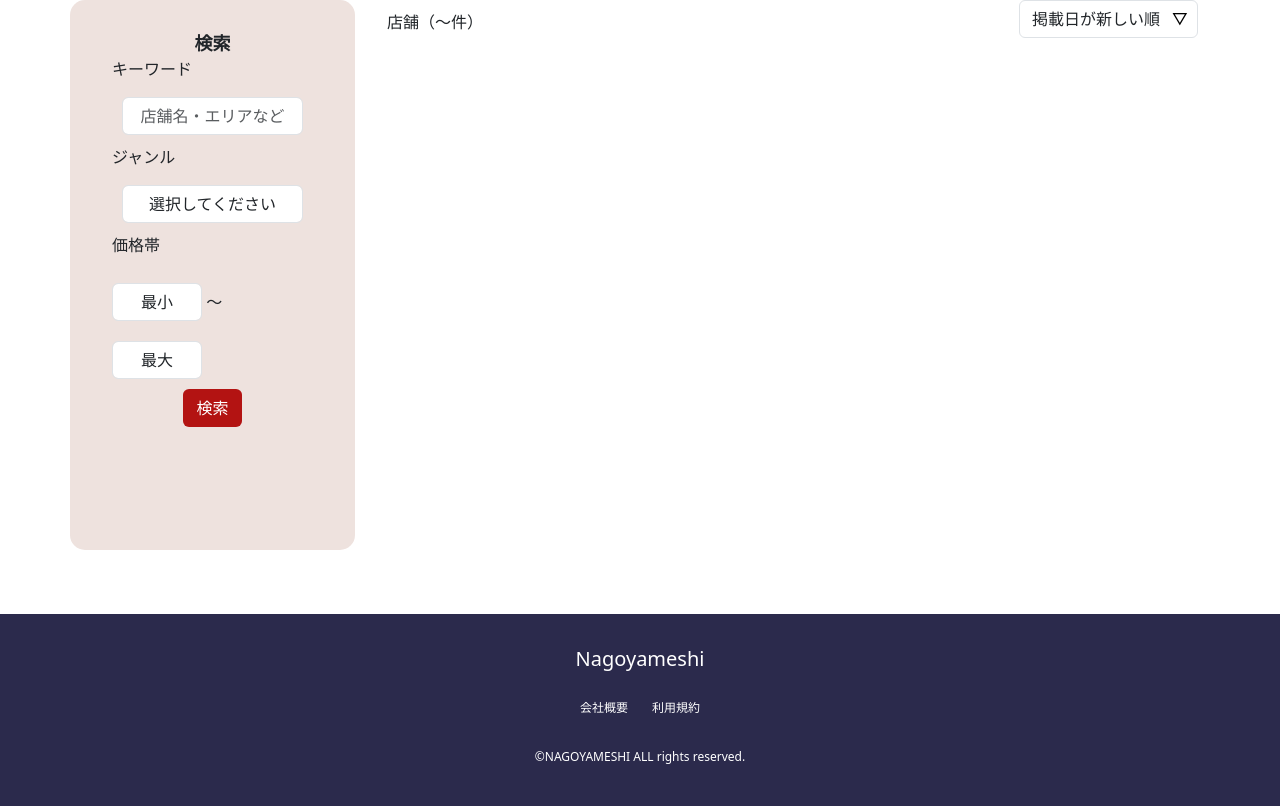
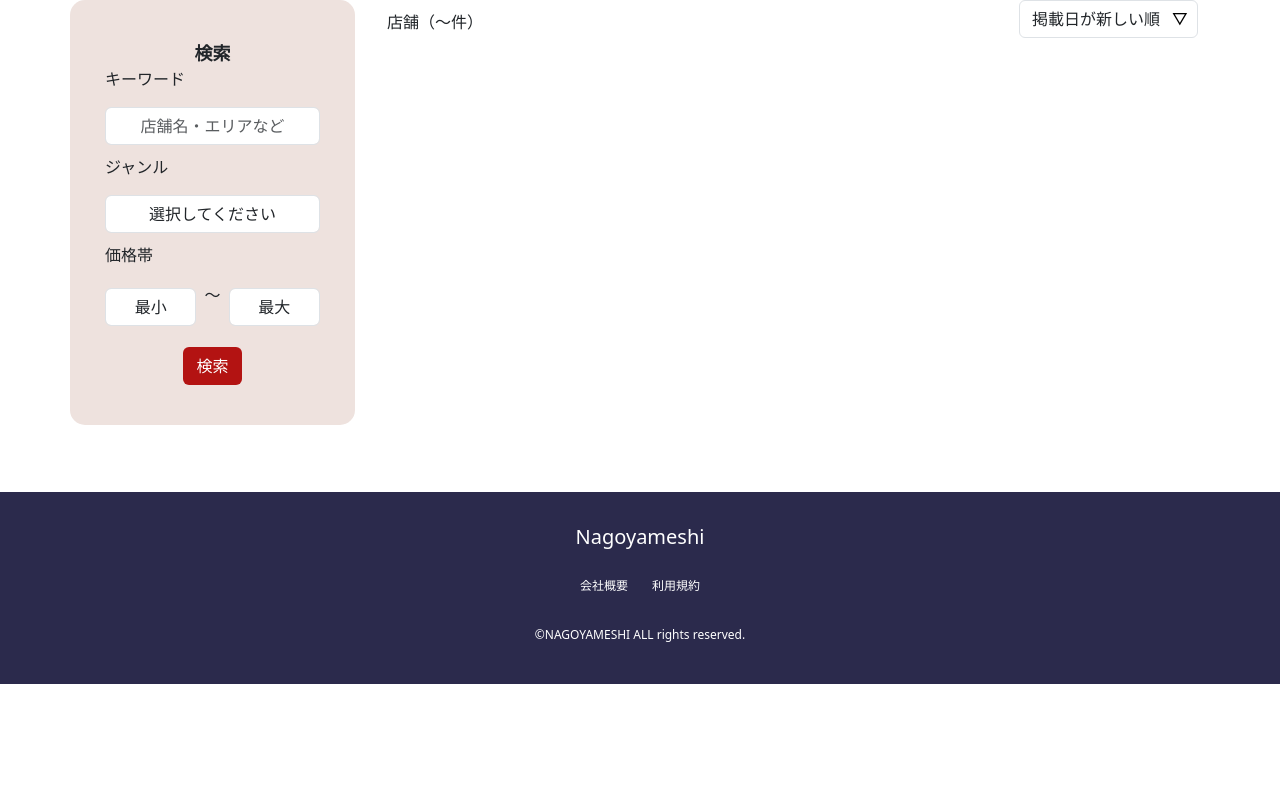
Before and after one commit to ayaconsa/django-tabelog-kadai, a Django app: template NagoyameshiApp/templates/NagoyameshiApp/user/restaurant_list.html in a window 1280 px wide. Shown: the part 116-922 px from the top of the page. After the commit the page ends 800 px from the top, so only its background shows below. Run offline with Django 3.2, Linux system fonts and the light colour scheme; the template is opened without the code that fills it, so the values that code supplies are empty; some libraries are stand-ins or nearby versions.

Commit message:
検索で価格の最大最小が逆転しないようにスクリプト追加

```diff
--- a/NagoyameshiApp/static/css/style.css
+++ b/NagoyameshiApp/static/css/style.css
@@ -203,13 +203,17 @@ h2 {
 .list_search_all {
   background-color: #EEE2DE;
   border-radius: 15px;
-  height: 550px;
+  padding: 20px;
   margin-bottom: 16px;
+  height: auto;
+  display: flex;
+  flex-direction: column;
 }
 
 .list_search {
-  margin: 0px 30px;
-  padding: 30px 0px;
+  margin: 0px 15px;
+  padding: 20px 0;
+  flex-grow: 1;
 }
 
 .list_search_item {
@@ -225,8 +229,8 @@ h2 {
 
 .list_search_box {
   display: block;
-  margin: 10px;
-  width: 90%;
+  margin: 10px 0;
+  width: 100%;
   text-align: center;
 }
 
@@ -243,10 +247,19 @@ h2 {
 
 /* 子要素 */
 .list_search_box_price {
-  display: inline;
-  width: 90px;
+  display: inline-block;
+  width: 48%;
   text-align: center;
-  margin: 10px 0px;
+  margin: 5px 0px;
+}
+
+.d-flex {
+  display: flex;
+  justify-content: space-between;
+}
+
+.mt-3 {
+  margin-top: 1rem;
 }
 
 /* 右側カラム */
--- a/NagoyameshiApp/templates/NagoyameshiApp/user/create_booking.html
+++ b/NagoyameshiApp/templates/NagoyameshiApp/user/create_booking.html
@@ -35,7 +35,7 @@
     月額300円の有料プランについては<a href="{% url 'subscription_guide' %}">こちら</a></p>
   {% endif %}
   <div class="text-center">
-    <a class="btn btn-outline-success" href="{% url 'restaurant_detail' restaurant.pk %}">戻る</a>
+    <a class="btn btn-outline-secondary btn_margin" href="{% url 'restaurant_detail' restaurant.pk %}">戻る</a>
   </div>
 </div>
 
--- a/NagoyameshiApp/templates/NagoyameshiApp/user/restaurant_list.html
+++ b/NagoyameshiApp/templates/NagoyameshiApp/user/restaurant_list.html
@@ -26,7 +26,7 @@
         <div class="fs-6 list_search_item">
           <span>検索</span>
         </div>
-        <form method="GET" action="{% url 'restaurant_list' %}">
+        <form id="searchForm" method="GET" action="{% url 'restaurant_list' %}">
           <p>キーワード</p>
           <input type="text" name="keyword" placeholder="店舗名・エリアなど" class="form-control list_search_box" value="{{ request.GET.keyword }}">
           <p>ジャンル</p>
@@ -48,7 +48,8 @@
             <option value="ハンバーガー" {% if request.GET.genre == 'ハンバーガー' %} selected {% endif %}>ハンバーガー</option>
           </select>
           <p>価格帯</p>
-          <select name="list_price_min" class="form-control list_search_box_price">
+            <div class="d-flex justify-content-between">
+              <select id="list_price_min" name="list_price_min" class="form-control list_search_box_price">
                 <option value="">最小</option>
                 <option value="1000" {% if request.GET.list_price_min == '1000' %} selected {% endif %}>1,000 円</option>
                 <option value="2000" {% if request.GET.list_price_min == '2000' %} selected {% endif %}>2,000 円</option>
@@ -62,8 +63,8 @@
                 <option value="20000" {% if request.GET.list_price_min == '20000' %} selected {% endif %}>20,000 円</option>
                 <option value="30000" {% if request.GET.list_price_min == '30000' %} selected {% endif %}>30,000 円</option>
               </select>
-          <p class="list_search_box_price"> 〜 </p>
-          <select name="list_price_max" class="form-control list_search_box_price">
+              <span class="mx-2">〜</span>
+              <select id="list_price_max" name="list_price_max" class="form-control list_search_box_price">
                 <option value="">最大</option>
                 <option value="1000" {% if request.GET.list_price_max == '1000' %} selected {% endif %}>1,000 円</option>
                 <option value="2000" {% if request.GET.list_price_max == '2000' %} selected {% endif %}>2,000 円</option>
@@ -77,7 +78,8 @@
                 <option value="20000" {% if request.GET.list_price_max == '20000' %} selected {% endif %}>20,000 円</option>
                 <option value="30000" {% if request.GET.list_price_max == '30000' %} selected {% endif %}>30,000 円</option>
               </select>
-          <button type="submit" class="btn search_btn list_search_item">検索</button>
+            </div>
+          <button type="submit" class="btn search_btn list_search_item mt-3">検索</button>
         </form>
       </div>
     </div>
@@ -166,4 +168,29 @@
 
 <script src="{% static 'js/script_restaurant_list.js' %}"></script>
 
+<!-- 最大最小が逆転しないようにするスクリプト -->
+<script>
+  // 完全にロードされた後に実行
+  document.addEventListener('DOMContentLoaded', function() {
+    var minPriceSelect = document.getElementById('list_price_min');
+    var maxPriceSelect = document.getElementById('list_price_max');
+
+    // minPriceSelectが変更されたときに、maxPriceSelectの値を変更
+    minPriceSelect.addEventListener('change', function() {
+      var minPrice = parseInt(minPriceSelect.value);
+      Array.from(maxPriceSelect.options).forEach(function(option) {
+        option.disabled = parseInt(option.value) < minPrice;
+      });
+    });
+
+    // maxPriceSelectが変更されたときに、minPriceSelectの値を変更
+    maxPriceSelect.addEventListener('change', function() {
+      var maxPrice = parseInt(maxPriceSelect.value);
+      Array.from(minPriceSelect.options).forEach(function(option) {
+        option.disabled = parseInt(option.value) > maxPrice;
+      });
+    });
+  });
+</script>
+
 {% endblock content %}
```
Lines whose indentation alone changed are shown as unchanged.
